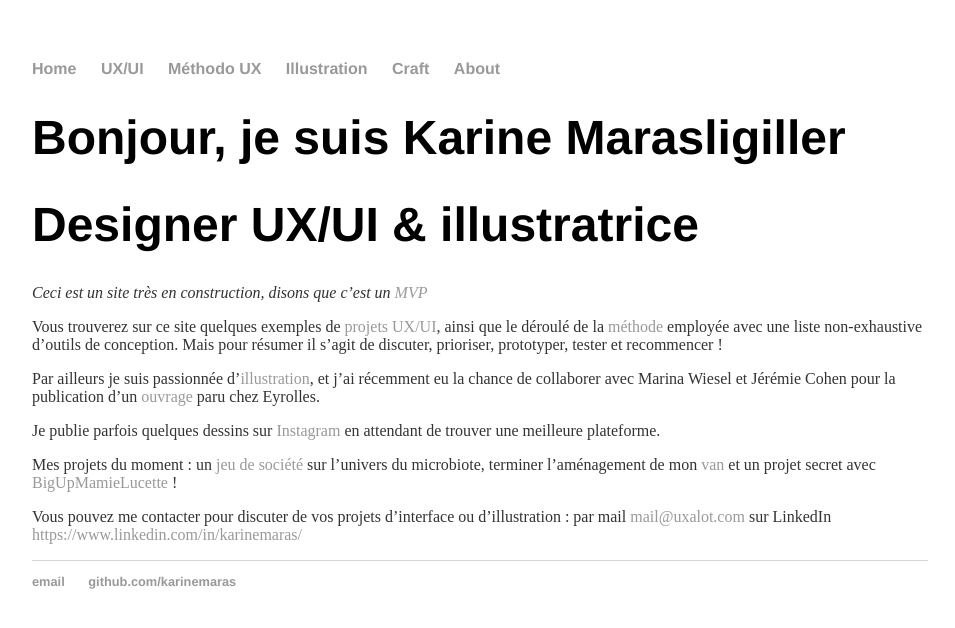
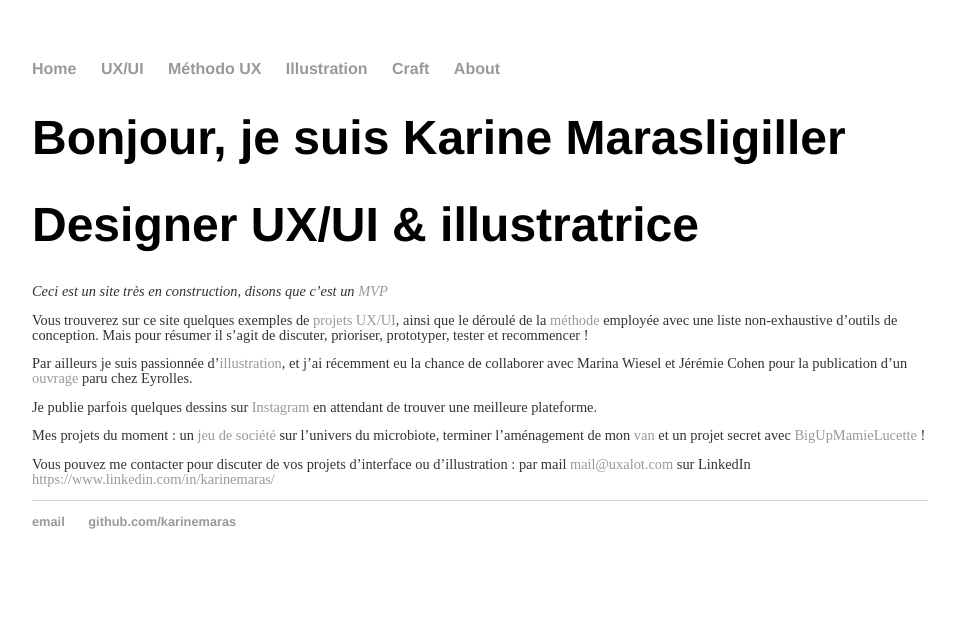
Before and after one commit to KarineMaras/karinemaras.github.io, a Jekyll site: the page built from index.md, in a window 1280 px wide. Shown: the top 628 px of the page, without its empty margins (160-1115 px from the left). Built offline with Jekyll 4.4.1, drawn with Linux system fonts in a browser that asks for light colours.

Commit message:
Update main.css

```diff
--- a/css/main.css
+++ b/css/main.css
@@ -24,8 +24,8 @@ h1 {
     font-family:'Helvetica', 'Arial', 'Sans-Serif';
 }
 p {
-    font-size: 1em;
-    line-height: 1m;
+    font-size: .9em;
+    line-height: 1em;
     color: #333;
 }
 footer {
@@ -35,7 +35,7 @@ footer {
 
 ul.posts {
     margin: 20px auto 40px;
-    font-size: 1em;
+    font-size: .9em;
 }
 
 ul.posts li {
```
